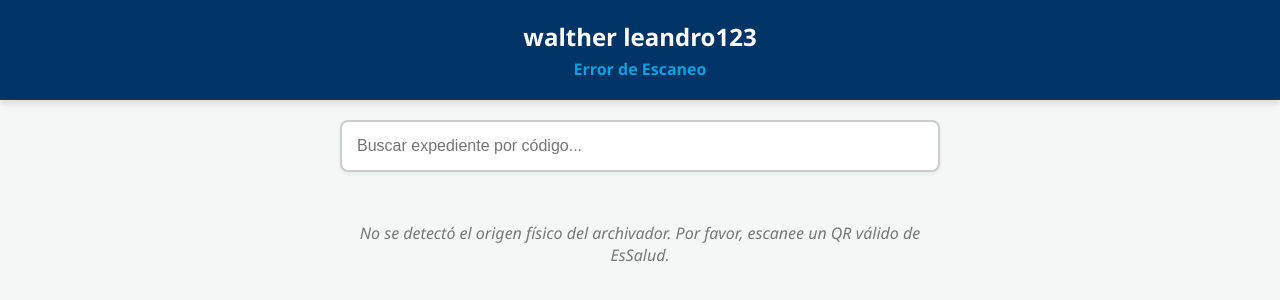
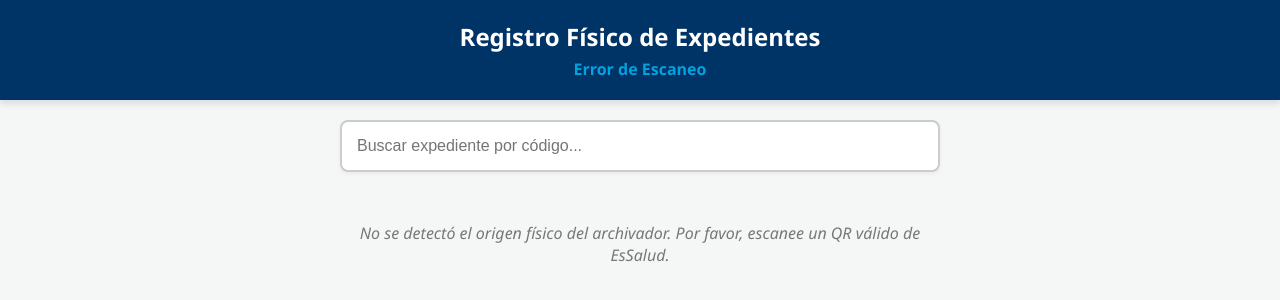
Before and after one commit to alonzy050/essld-sgd, a plain HTML site: page index.html in a window 1280 px wide. Drawn offline with Linux system fonts and the light colour scheme.

Commit message:
index.html

```diff
--- a/index.html
+++ b/index.html
@@ -3,7 +3,7 @@
 <head>
     <meta charset="UTF-8">
     <meta name="viewport" content="width=device-width, initial-scale=1.0">
-    <title>walther leandro123</title>
+    <title>Registro Físico de Expedientes</title>
     <style>
         :root {
             --essalud-blue: #003366;
@@ -81,7 +81,7 @@
 <body>
 
     <div class="header">
-        <h1>walther leandro123</h1>
+        <h1>Registro Físico de Expedientes</h1>
         <p id="titulo-archivador">Cargando archivador...</p>
     </div>
 
```
